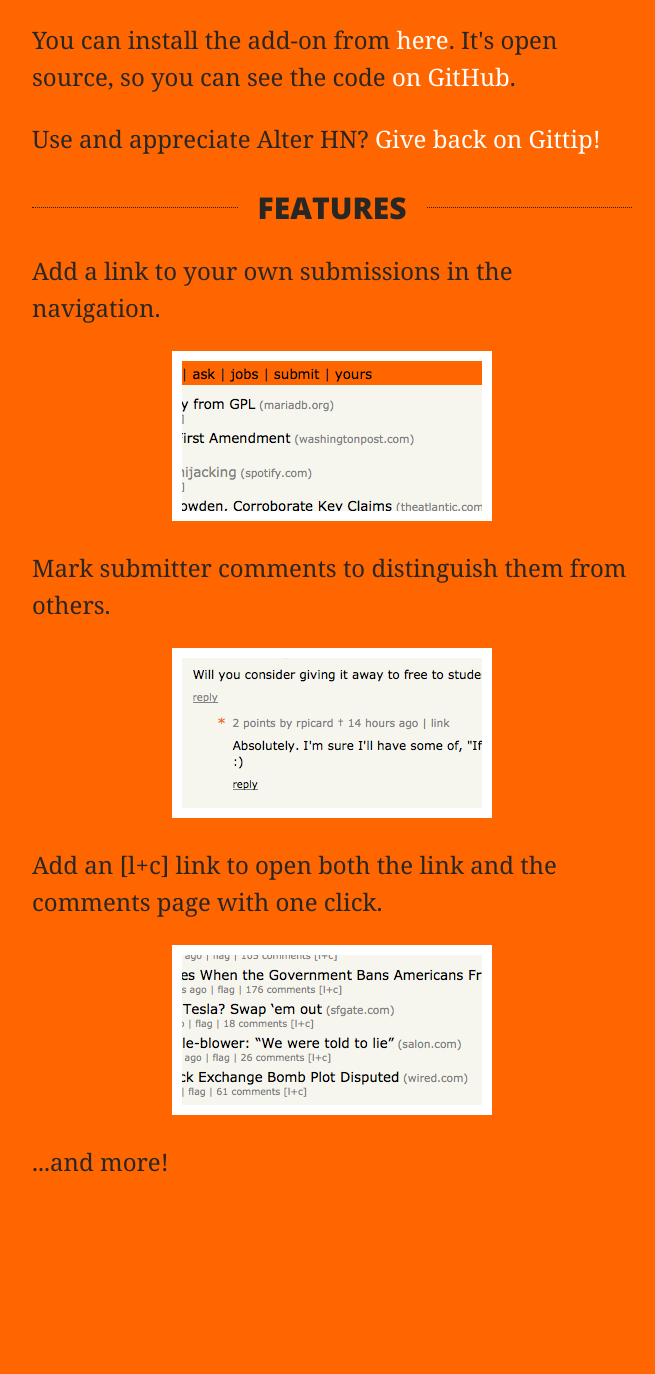
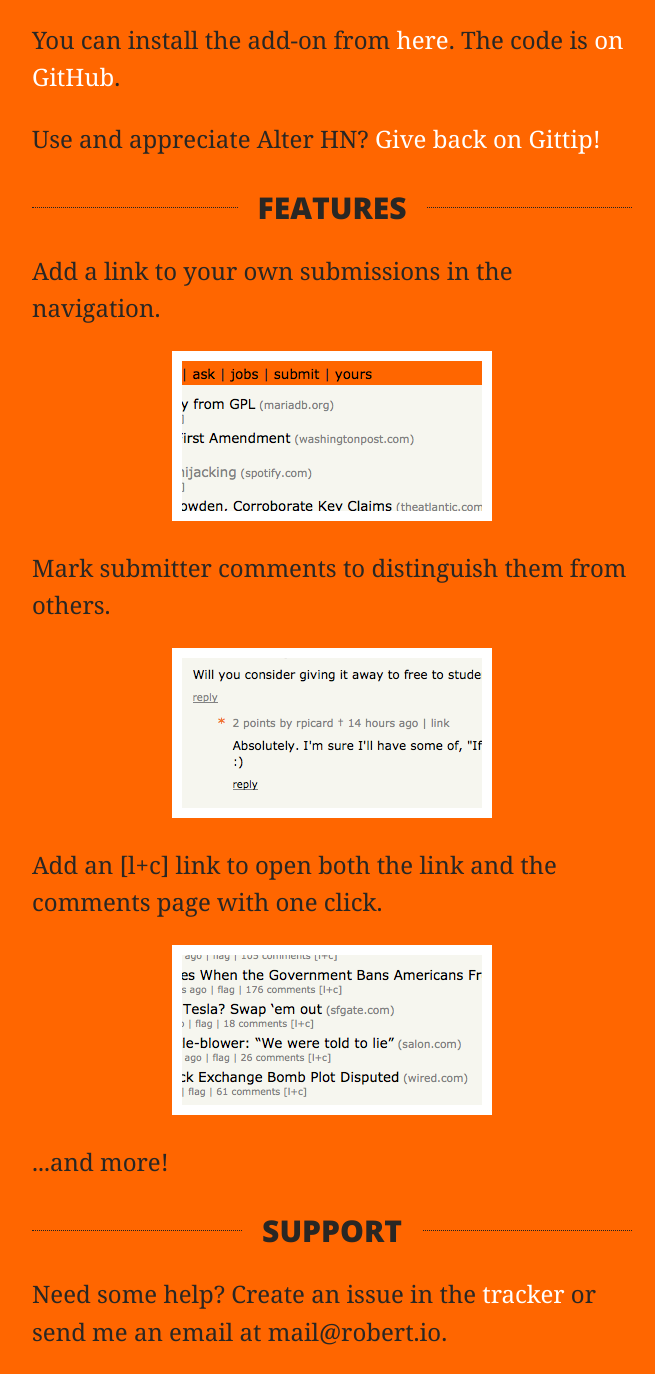
Before and after one commit to rpicard/alter-hn, a plain HTML site: page index.html in a window 1280 px wide. Shown: the part 641-2015 px from the top of the page, without its empty margins (308-963 px from the left). Before the commit the page ends 1845 px from the top, so only its background shows below. Drawn offline with nearby package versions, Linux system fonts and the light colour scheme; a web font is replaced by a local one.

Commit message:
Add support info

```diff
--- a/index.html
+++ b/index.html
@@ -17,7 +17,7 @@
 
             <h2><span>Get it</span></h2>
 
-            <p>You can install the add-on from <a href="#">here</a>. It's open source, so you can see the code <a href="https://github.com/rpicard/alter-hn">on GitHub</a>.
+            <p>You can install the add-on from <a href="https://addons.mozilla.org/en-US/firefox/addon/alter-hn/">here</a>. The code is <a href="https://github.com/rpicard/alter-hn">on GitHub</a>.
 
             <p>Use and appreciate Alter HN? <a href="https://www.gittip.com/rpicard/">Give back on Gittip!</a>
             <h2><span>Features</span></h2>
@@ -31,6 +31,10 @@
             <div class="screenshot"><img src="screenshots/lpc-link.png" /></div>
 
             <p>...and more!</p>
+
+            <h2><span>Support</span></h2>
+
+            <p>Need some help? Create an issue in the <a href="https://github.com/rpicard/alter-hn/issues">tracker</a> or send me an email at mail@robert.io.
         </div>
     </body>
 </html>
```
